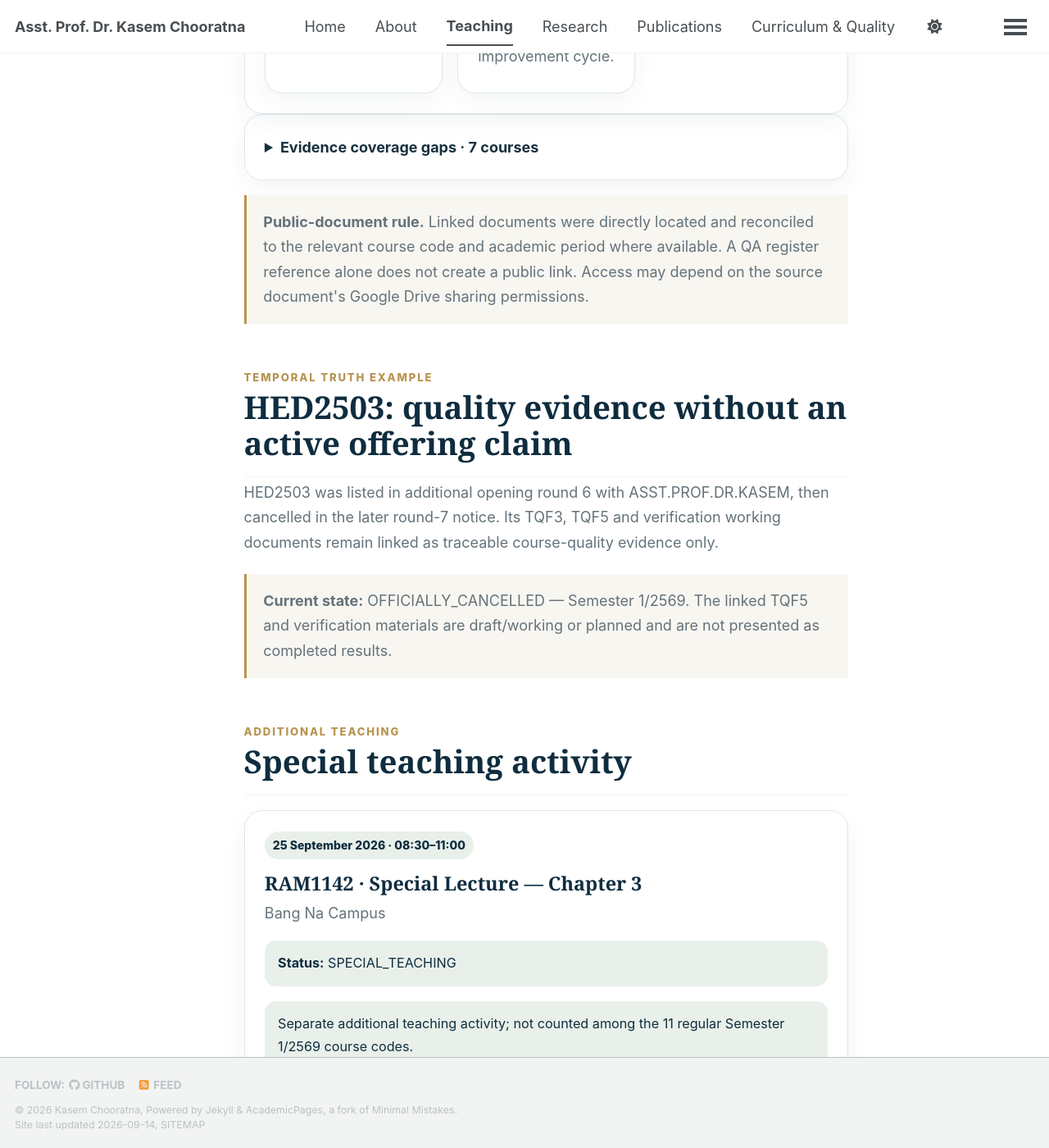
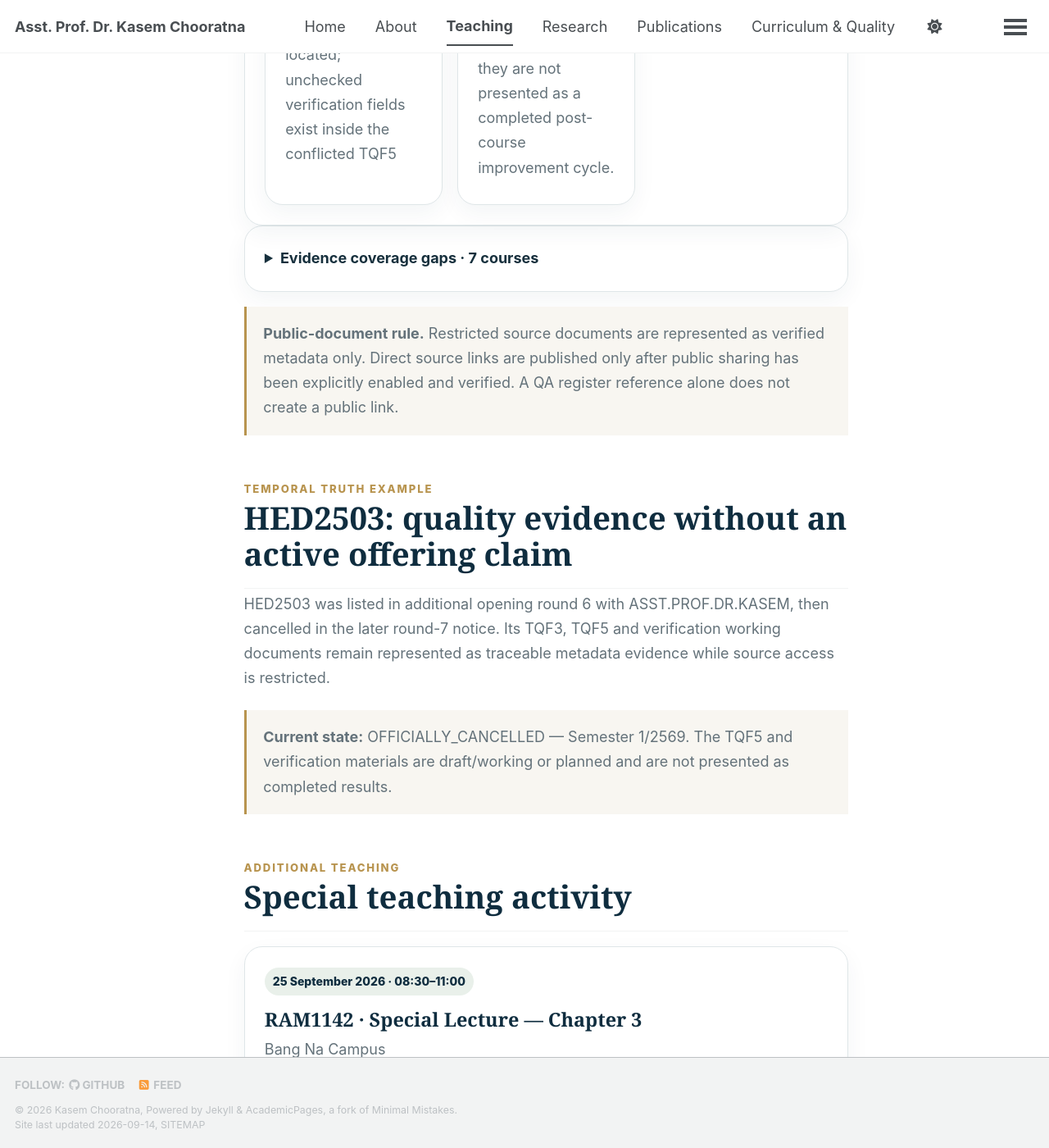
Before and after one commit to kasemch/kasemch.github.io, a Jekyll site: the page built from _pages/teaching.html, in a window 1280 px wide and 1400 px high, scrolled down 7468 px. Shown: the whole window at 82% size. Built offline with Jekyll 4.4.1, drawn with Linux system fonts in a browser that asks for light colours; a style sheet for code colours, icons or effects is not loaded; some of the changed text lies outside the part shown.

Commit message:
Gate restricted Teaching evidence for public access

```diff
--- a/_pages/teaching.html
+++ b/_pages/teaching.html
@@ -1,7 +1,7 @@
 ---
 layout: single
 title: "Teaching"
-description: "Teaching profile of Asst. Prof. Dr. Kasem Chooratna with Semester 1/2569 status reconciled against official MR30 evidence and linked course-quality documents where directly verified."
+description: "Teaching profile of Asst. Prof. Dr. Kasem Chooratna with Semester 1/2569 status reconciled against official MR30 evidence and course-quality metadata where directly verified."
 permalink: /teaching/
 author_profile: false
 ---
@@ -107,7 +107,7 @@ author_profile: false
     <div class="sp-section-head">
       <div class="sp-eyebrow">Academic Teaching Portfolio</div>
       <h2 id="quality-docs-title">Course → Teaching → Assessment → TQF5 → Verification → Improvement</h2>
-      <p class="sp-intro">The matrix links only directly located course documents. Planned assessment architecture is separated from completed outcomes, and document existence never overrides the authoritative MR30 offering status.</p>
+      <p class="sp-intro">The matrix reports directly verified course-quality metadata. Restricted source documents are not linked publicly until their sharing status is explicitly approved and verified. Planned assessment architecture is separated from completed outcomes, and document existence never overrides authoritative MR30 offering status.</p>
     </div>
 
     <div class="sp-metrics" aria-label="Verified course-quality document coverage">
@@ -127,7 +127,7 @@ author_profile: false
           <article class="sp-card sp-third">
             <div class="sp-eyebrow">Course Specification (TQF3)</div>
             <p>{{ course.tqf3_status }}</p>
-            {% if course.tqf3_url %}<a class="sp-link" href="{{ course.tqf3_url }}" rel="noopener">Open TQF3 →</a>{% endif %}
+            {% if course.tqf3_url %}<a class="sp-link" href="{{ course.tqf3_url }}" rel="noopener">Open TQF3 →</a>{% elsif course.tqf3_access == 'RESTRICTED_SOURCE' %}<div class="sp-evidence-note">Restricted source · metadata verified</div>{% endif %}
           </article>
           <article class="sp-card sp-third">
             <div class="sp-eyebrow">Assessment Evidence</div>
@@ -136,12 +136,12 @@ author_profile: false
           <article class="sp-card sp-third">
             <div class="sp-eyebrow">Course Report (TQF5)</div>
             <p>{{ course.tqf5_status }}</p>
-            {% if course.tqf5_url %}<a class="sp-link" href="{{ course.tqf5_url }}" rel="noopener">Open TQF5 →</a>{% endif %}
+            {% if course.tqf5_url %}<a class="sp-link" href="{{ course.tqf5_url }}" rel="noopener">Open TQF5 →</a>{% elsif course.tqf5_access == 'RESTRICTED_SOURCE' %}<div class="sp-evidence-note">Restricted source · metadata verified</div>{% endif %}
           </article>
           <article class="sp-card sp-third">
             <div class="sp-eyebrow">Learning Achievement Verification</div>
             <p>{{ course.verification_status }}</p>
-            {% if course.verification_url %}<a class="sp-link" href="{{ course.verification_url }}" rel="noopener">Open verification material →</a>{% endif %}
+            {% if course.verification_url %}<a class="sp-link" href="{{ course.verification_url }}" rel="noopener">Open verification material →</a>{% elsif course.verification_access == 'RESTRICTED_SOURCE' %}<div class="sp-evidence-note">Restricted source · metadata verified</div>{% endif %}
           </article>
           <article class="sp-card sp-third">
             <div class="sp-eyebrow">Improvement</div>
@@ -165,16 +165,16 @@ author_profile: false
       </div>
     </details>
 
-    <div class="sp-policy"><strong>Public-document rule.</strong> Linked documents were directly located and reconciled to the relevant course code and academic period where available. A QA register reference alone does not create a public link. Access may depend on the source document's Google Drive sharing permissions.</div>
+    <div class="sp-policy"><strong>Public-document rule.</strong> {{ teaching.public_evidence_policy }} A QA register reference alone does not create a public link.</div>
   </section>
 
   <section class="sp-section sp-shell" aria-labelledby="hed2503-title">
     <div class="sp-section-head">
       <div class="sp-eyebrow">Temporal Truth Example</div>
       <h2 id="hed2503-title">HED2503: quality evidence without an active offering claim</h2>
-      <p class="sp-intro">HED2503 was listed in additional opening round 6 with ASST.PROF.DR.KASEM, then cancelled in the later round-7 notice. Its TQF3, TQF5 and verification working documents remain linked as traceable course-quality evidence only.</p>
+      <p class="sp-intro">HED2503 was listed in additional opening round 6 with ASST.PROF.DR.KASEM, then cancelled in the later round-7 notice. Its TQF3, TQF5 and verification working documents remain represented as traceable metadata evidence while source access is restricted.</p>
     </div>
-    <div class="sp-policy"><strong>Current state:</strong> OFFICIALLY_CANCELLED — Semester 1/2569. The linked TQF5 and verification materials are draft/working or planned and are not presented as completed results.</div>
+    <div class="sp-policy"><strong>Current state:</strong> OFFICIALLY_CANCELLED — Semester 1/2569. The TQF5 and verification materials are draft/working or planned and are not presented as completed results.</div>
   </section>
 
   <section class="sp-section sp-shell" aria-labelledby="special-teaching-title">
@@ -231,11 +231,12 @@ author_profile: false
           <li>Central MR30 and official MR30 supplementary notices have priority for offering status.</li>
           <li>Later authoritative notices supersede earlier opening or timetable evidence.</li>
           <li>Teaching-load and course-quality documents provide supporting context but cannot reverse an official cancellation.</li>
+          <li>Restricted source documents are represented as metadata only until public sharing is explicitly approved.</li>
           <li>HEPE validation and AI-assisted verification snapshots remain reconciliation-only.</li>
           <li>Semester 2/2569 remains fail-closed until an authoritative assignment source is found.</li>
         </ul>
       </article>
     </div>
-    <div class="sp-policy">Teaching information is reconciled against Ramkhamhaeng University MR30 records and traceable academic documents. Student-identifiable records, grades, answer scripts, internal Drive identifiers, private audit metadata and confidential HEPE records are not published on this website.</div>
+    <div class="sp-policy">Teaching information is reconciled against Ramkhamhaeng University MR30 records and traceable academic documents. Student-identifiable records, grades, answer scripts, restricted Drive identifiers, private audit metadata and confidential HEPE records are not published on this website.</div>
   </section>
 </div>
```
